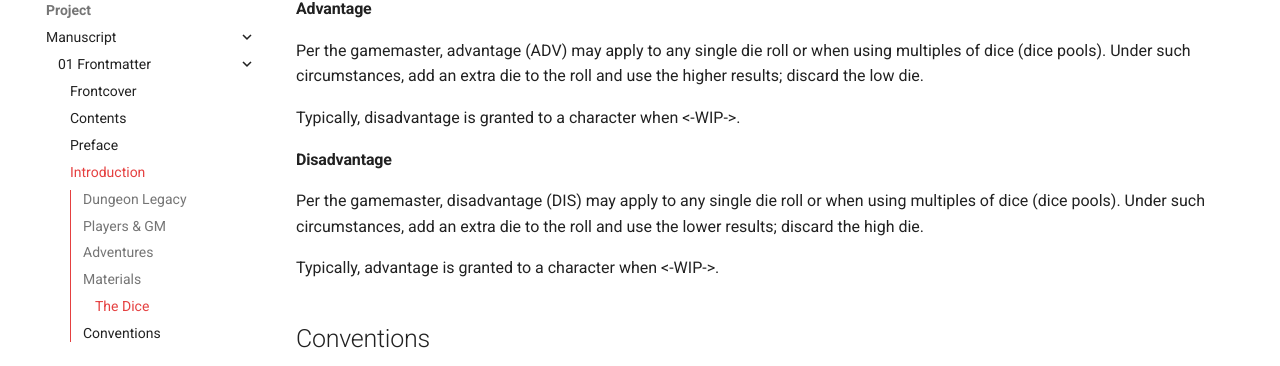
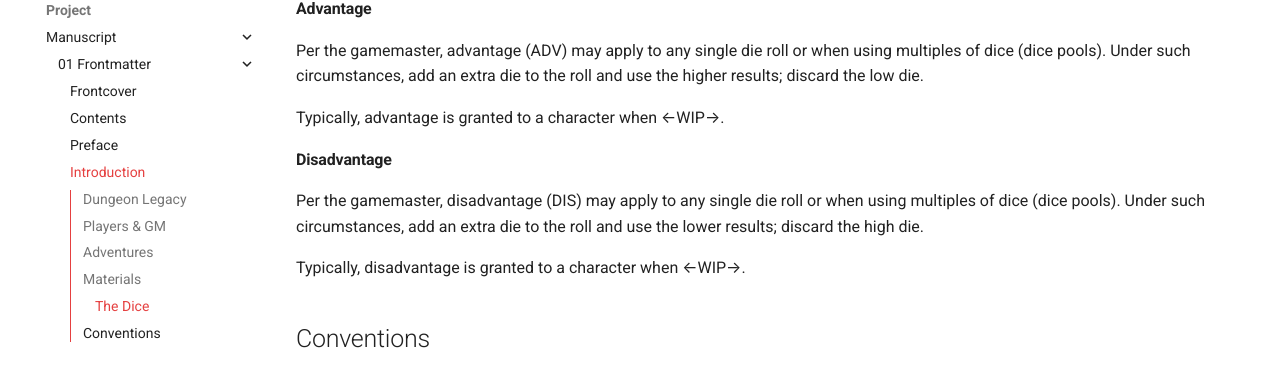
Before and after one commit to OldManUmby/DungeonLegacy, an MkDocs documentation site: the page built from docs/project/manuscript/01 Frontmatter/04 Introduction.md, in a window 1280 px wide and 900 px high, scrolled down 2130 px. Shown: the part 152-518 px from the top of the window. Built offline with MkDocs 1.6.1 and Material for MkDocs 9.7.7, drawn with Linux system fonts in a browser that asks for light colours; comment, search, counter and statistics services are not loaded.

```diff
--- a/docs/project/manuscript/01 Frontmatter/04 Introduction.md
+++ b/docs/project/manuscript/01 Frontmatter/04 Introduction.md
@@ -41,13 +41,13 @@ This ruleset uses gaming dice to validate a character’s actions during gamepla
 
 Per the gamemaster, advantage (ADV) may apply to any single die roll or when using multiples of dice (dice pools). Under such circumstances, add an extra die to the roll and use the higher results; discard the low die.
 
-Typically, disadvantage is granted to a character when <-WIP->.
+Typically, advantage is granted to a character when <--WIP-->.
 
 #### Disadvantage
 
 Per the gamemaster, disadvantage (DIS) may apply to any single die roll or when using multiples of dice (dice pools). Under such circumstances, add an extra die to the roll and use the lower results; discard the high die.
 
-Typically, advantage is granted to a character when <-WIP->.
+Typically, disadvantage is granted to a character when <--WIP-->.
 
 ## Conventions
 
```
